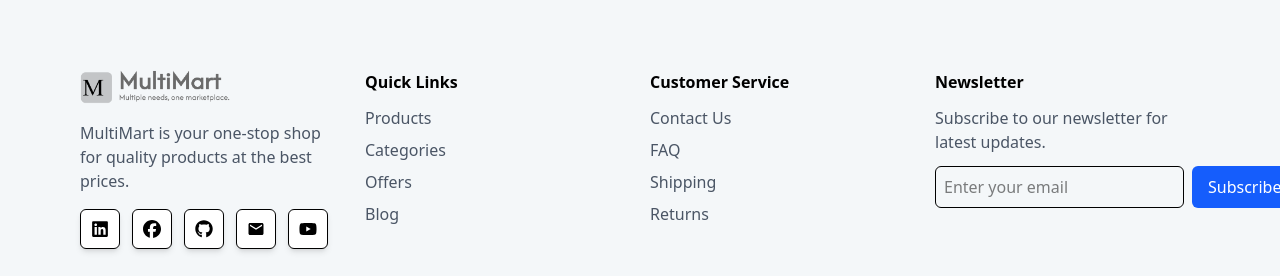
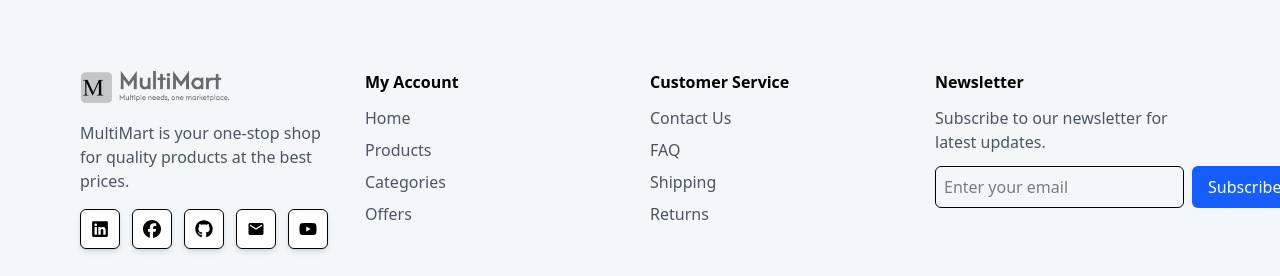
Before and after one commit to MdRakibHossen917/multimart, a Next.js app: page / in a window 1280 px wide. Shown: the part 518-794 px from the top of the page. Built offline with nearby package versions, Linux system fonts and the light colour scheme.

Commit message:
footer add links

```diff
--- a/package.json
+++ b/package.json
@@ -10,9 +10,9 @@
   },
   "dependencies": {
     "@headlessui/react": "^2.2.9",
-    "next": "16.1.6",
-    "react": "19.2.3",
-    "react-dom": "19.2.3",
+"next": "13.5.10",
+    "react": "18.2.0",
+   "react-dom": "18.2.0",
     "react-icons": "^5.5.0",
     "tailwind-merge": "^3.4.0"
   },
--- a/src/components/footer/Footer.tsx
+++ b/src/components/footer/Footer.tsx
@@ -24,12 +24,13 @@
 
         {/* Placeholder for other footer sections */}
         <div>
-          <h3 className='font-semibold mb-3'>Quick Links</h3>
+          <h3 className='font-semibold mb-3'>My Account</h3>
           <ul className='space-y-2 text-gray-600'>
+            <li><Link href='/'>Home</Link></li>
             <li><Link href='/products'>Products</Link></li>
             <li><Link href='/categories'>Categories</Link></li>
             <li><Link href='/offers'>Offers</Link></li>
-            <li><Link href='/blog'>Blog</Link></li>
+
           </ul>
         </div>
 
```
